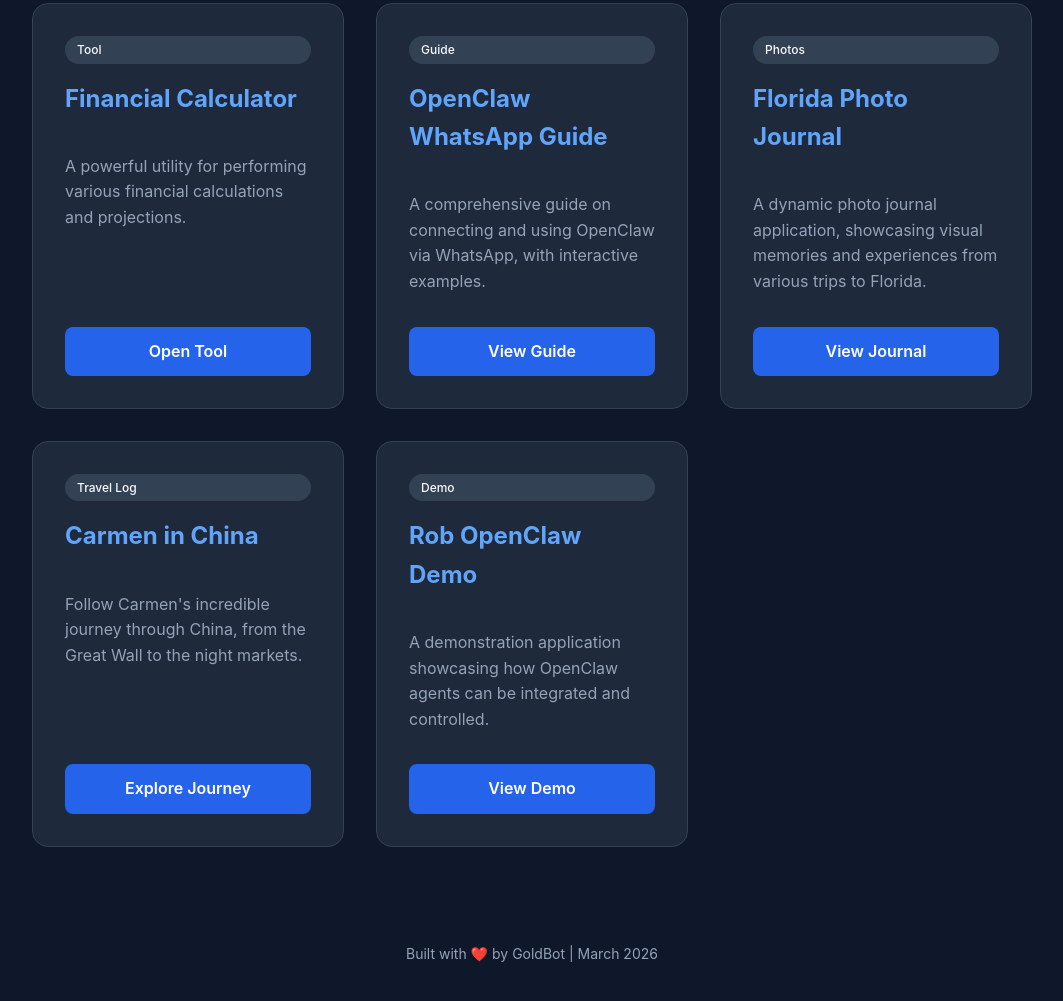
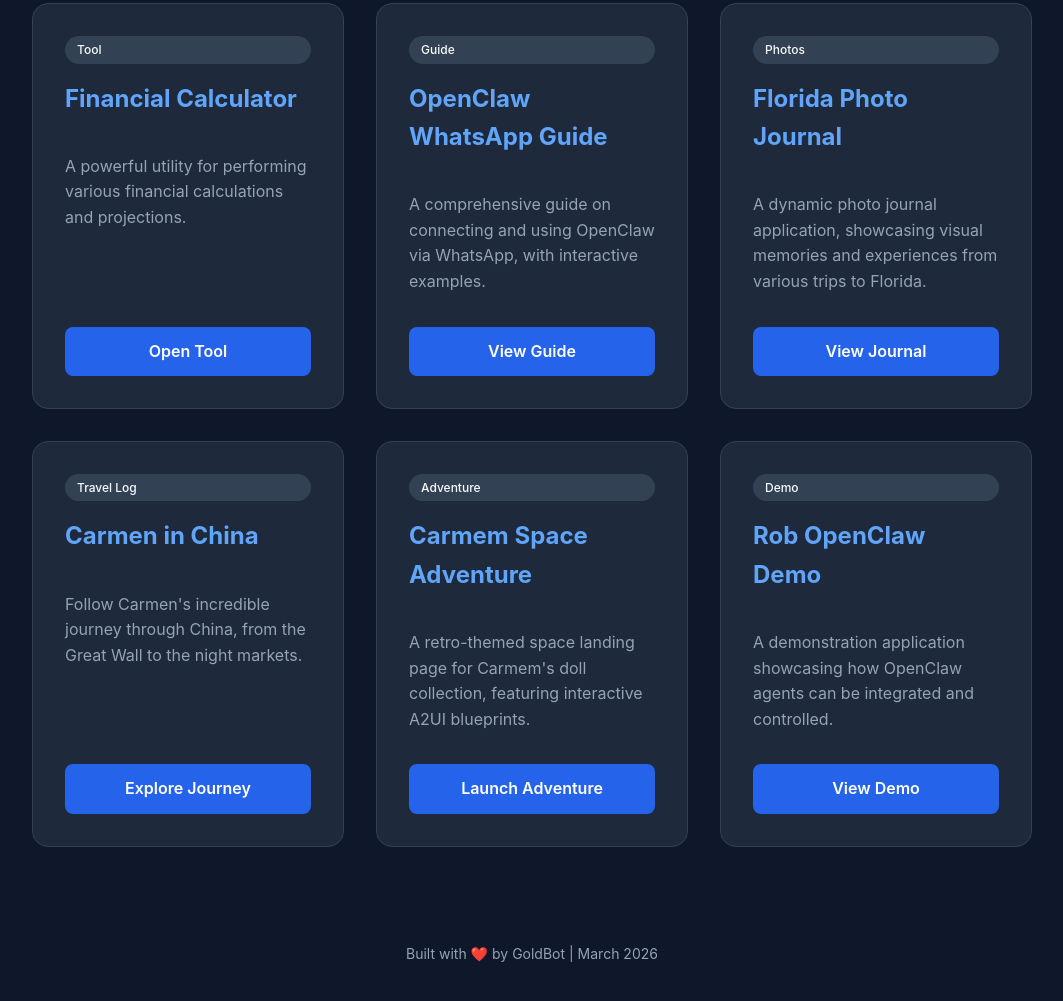
Before and after one commit to hamiltoncrouse/hamiltons-hub, a website: page index.html in a window 1280 px wide. Shown: the part 749-1750 px from the top of the page, without its empty margins (108-1171 px from the left). Drawn offline with Linux system fonts and the light colour scheme.

Commit message:
Add Carmem Space Adventure to Hub

```diff
--- a/index.html
+++ b/index.html
@@ -183,6 +183,14 @@
                 <a href="https://carmen-in-china-log.onrender.com/" class="btn" target="_blank">Explore Journey</a>
             </div>
 
+            <!-- Carmem Space Adventure -->
+            <div class="card">
+                <div class="badge">Adventure</div>
+                <h2>Carmem Space Adventure</h2>
+                <p>A retro-themed space landing page for Carmem's doll collection, featuring interactive A2UI blueprints.</p>
+                <a href="https://carmem-space-adventure.onrender.com/" class="btn" target="_blank">Launch Adventure</a>
+            </div>
+
             <!-- Rob OpenClaw Demo -->
             <div class="card">
                 <div class="badge">Demo</div>
```
